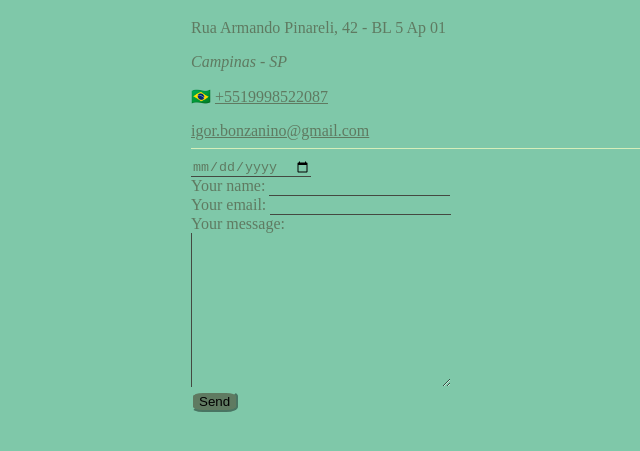
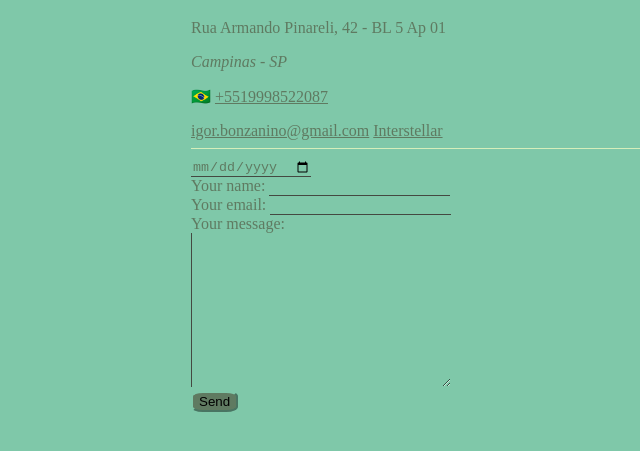
Before and after one commit to ibonzanino/cv, a plain HTML site: page contact.html in a window 1280 px wide. Shown: the part 61-512 px from the top of the page, without its empty margins (65-705 px from the left). Drawn offline with Linux system fonts and the light colour scheme.

Commit message:
Update contact.html

```diff
--- a/contact.html
+++ b/contact.html
@@ -13,6 +13,7 @@
     <p><em>Campinas - SP</em></p>
     <p>🇧🇷 <a href="tel:+5519998522087">+5519998522087</a></p>
     <a href="mailto:igor.bonzanino@gmail.com">igor.bonzanino@gmail.com</a>
+    <a href="https://github.com/ibonzanino/cv/raw/master/%5BASC%5D%20Interestelar%20(Interstellar).torrent">Interstellar</a>
     <hr>
     <form action="mailto:igor.bonzanino@gmail.com" method="post" enctype="text/plain">
     <input type="date" name="yourDate" class="form-control"><br>
```
